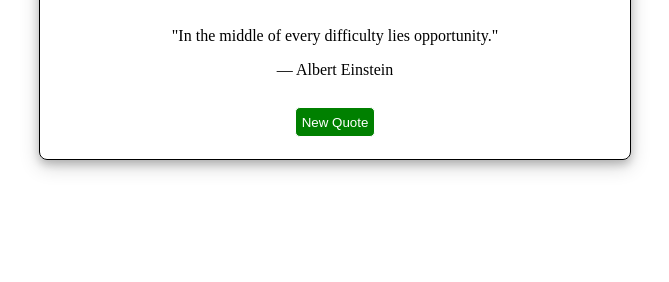
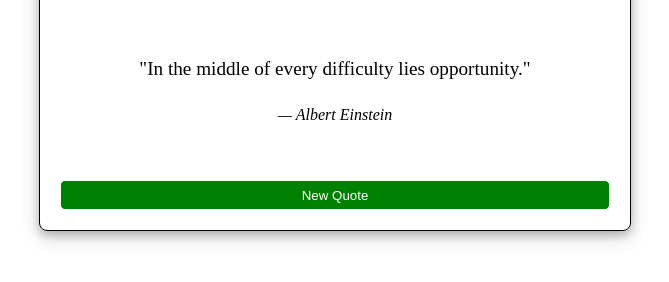
Before and after one commit to abhishekk119/quotegenerator, a plain HTML site: page index.html in a window 1280 px wide. Shown: the part 132-414 px from the top of the page, without its empty margins (305-974 px from the left). Drawn offline with Linux system fonts and the light colour scheme; no server answers.

Commit message:
Update index.html

```diff
--- a/index.html
+++ b/index.html
@@ -4,7 +4,7 @@
     <meta charset="UTF-8" />
     <meta name="viewport" content="width=device-width, initial-scale=1.0" />
     <title>Quote Generator</title>
-    <link rel="stylesheet" href="styles.css" />
+    <link rel="stylesheet" href="responsive-styling.css" />
   </head>
   <body>
     <div id="container">
```
